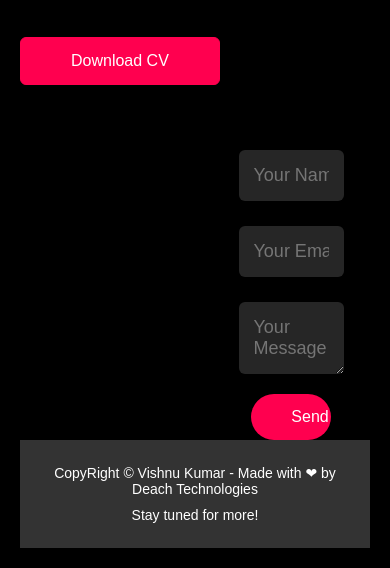
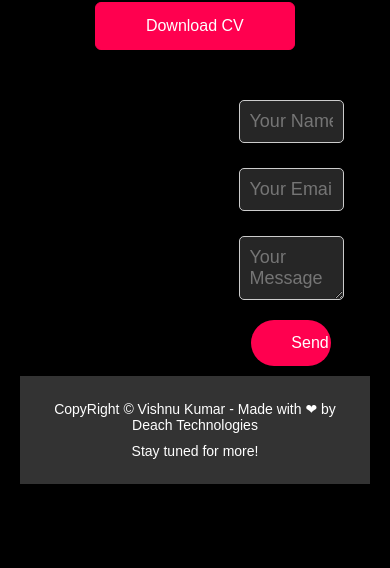
Before and after one commit to vishnukumar1393/portfolio_web, a plain HTML site: page index.html in a window 390 px wide. Shown: the part 6064-6632 px from the top of the page. After the commit the page ends 6568 px from the top, so only its background shows below. Drawn offline with Linux system fonts and the light colour scheme.

Commit message:
Update style.css

```diff
--- a/style.css
+++ b/style.css
@@ -733,6 +733,7 @@ footer a:hover {
         display: flex;
     }
 }
+/* Header Section */
 @media (max-width: 768px) {
     .contact-right {
         display: flex;
@@ -772,3 +773,41 @@ footer a:hover {
         margin-top: 20px; /* Add extra margin */
     }
 }
+@media (max-width: 768px) {
+    .contact-left, .contact-right {
+        width: 100%;
+        text-align: center;
+    }
+
+    .contact-left .btn2 {
+        display: block;
+        margin: 15px auto; /* Center the button */
+    }
+
+    .contact-right form {
+        width: 90%;
+        display: flex;
+        flex-direction: column;
+        align-items: center;
+        margin-top: 20px; /* Space between CV button & form */
+    }
+
+    .contact-right input,
+    .contact-right textarea {
+        width: 100%; /* Full width */
+        padding: 10px;
+        margin-bottom: 10px;
+        border: 1px solid #ccc;
+        border-radius: 5px;
+    }
+
+    .cta-btn {
+        width: 50%;
+        font-size: 16px;
+        margin-top: 10px;
+    }
+
+    footer {
+        margin-top: 30px; /* Push footer down */
+    }
+}
```
